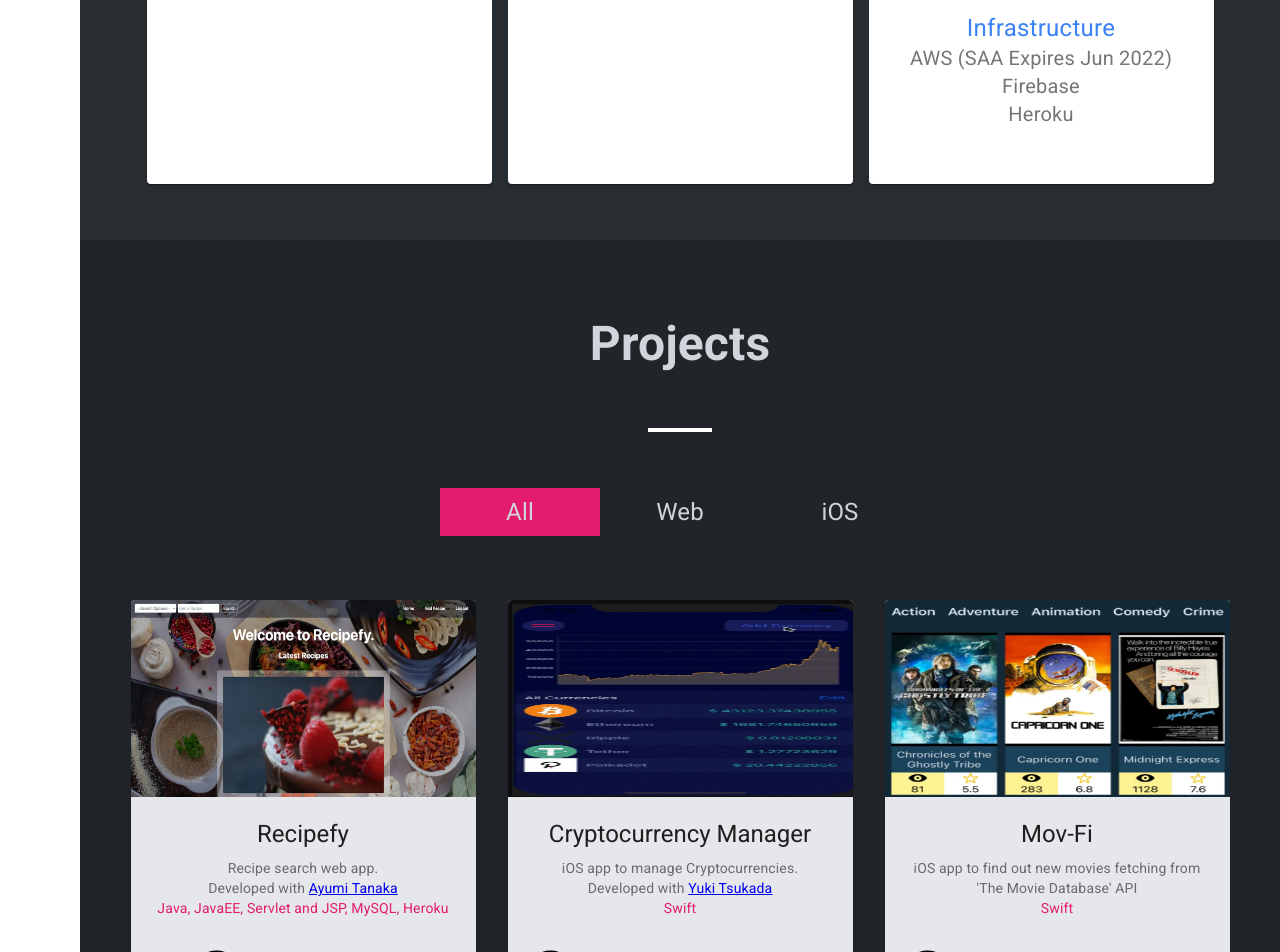
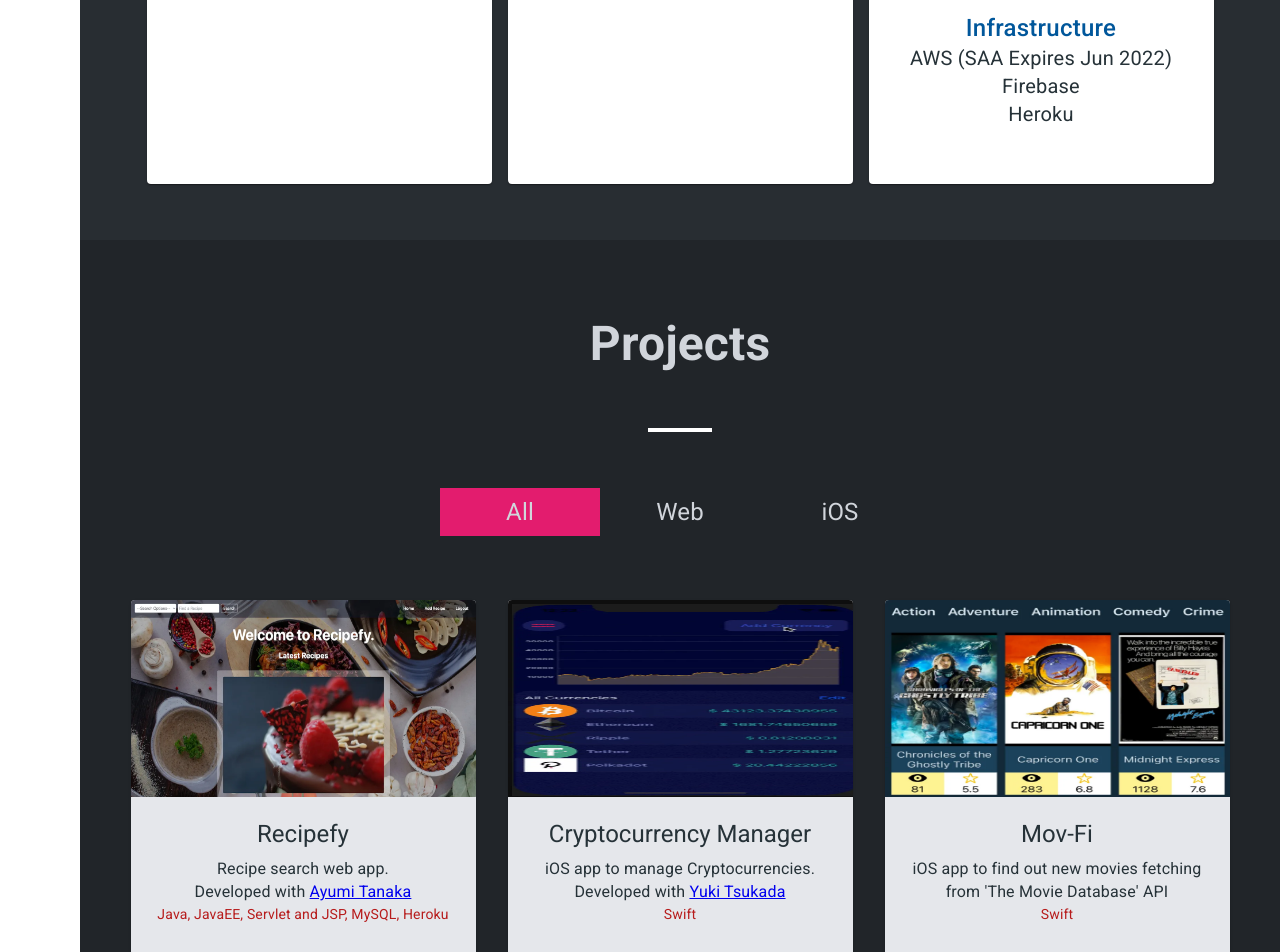
Before and after one commit to DaiSugi01/portfolio, a Next.js app: page / in a window 1280 px wide. Shown: the part 1848-2800 px from the top of the page. Built offline with nearby package versions, Linux system fonts and the light colour scheme.

Commit message:
improve accesivility

```diff
--- a/components/Cards.js
+++ b/components/Cards.js
@@ -16,6 +16,7 @@ const useStyles = makeStyles({
     lineHeight: "2.25rem",
   },
   description: {
+    color: "#263238",
     fontSize: "1.25rem",
     lineHeight: "1.75rem",
   },
@@ -23,12 +24,9 @@ const useStyles = makeStyles({
     fontSize: "1.5rem",
     lineHeight: "2rem",
     marginTop: "0.75rem",
-    color: "#3B82F6",
-  },
-  content: {
-    marginTop: "0.5rem",
-    color: "#4B5563",
-  },
+    color: "#01579b",
+    fontWeight: 500
+  }
 });
 
 export default function Cards({ content }) {
--- a/components/Common.js
+++ b/components/Common.js
@@ -86,6 +86,7 @@ export const SnsIcon = ({ snsItem, color="#D1D5DB" }) => {
       href={snsItem.url}
       target="_blank"
       rel="noopener noreferrer"
+      aria-label={snsItem.name}
       alt={snsItem.name}
     >
       {snsItem.name === "github" ? (
--- a/components/ProjectCard.js
+++ b/components/ProjectCard.js
@@ -13,12 +13,20 @@ const useStyles = makeStyles({
   root: {
     maxWidth: 345,
     margin: "1rem",
+    color: "#263238",
     backgroundColor: "#E5E7EB",
     transitionDuration: "300ms",
     animation: `$slideIn 0.5s`,
   },
+  title: {
+    fontSize: "1.5rem"
+  },
+  text: {
+    color: "#263238",
+    fontSize: "1rem"
+  },
   techStacks: {
-    color: "#e31b6d",
+    color: "#b71c1c"
   },
   iconStyle: {
     fontSize: 35,
@@ -46,15 +54,15 @@ export default function ProjectCard({ project }) {
     <Card className={classes.root}>
       <Image src={project.thumbnail} width="350" height="200" alt="skill" />
       <CardContent>
-        <Typography gutterBottom variant="h5" component="h3">
+        <Typography gutterBottom variant="h5" component="h3" className={classes.title}>
           {project.appName}
         </Typography>
 
-        <Typography variant="body2" color="textSecondary" component="p">
+        <Typography variant="body2" color="textSecondary" component="p" className={classes.text}>
           {project.discription}
         </Typography>
 
-        <Typography variant="body2" color="textSecondary" component="p">
+        <Typography variant="body2" color="textSecondary" component="p" className={classes.text}>
           {project.contributor && "Developed with "}
           {project.contributor &&
             project.contributor.map((c) => (
--- a/components/SideMenu.js
+++ b/components/SideMenu.js
@@ -29,6 +29,7 @@ const useStyles = makeStyles((theme) => ({
     fontSize: "1.8rem",
     lineHeight: "6rem",
     fontWeight: "700",
+    color: "#3e2723"
   },
   snsWrapper: {
     marginBottom: "1rem",
```
